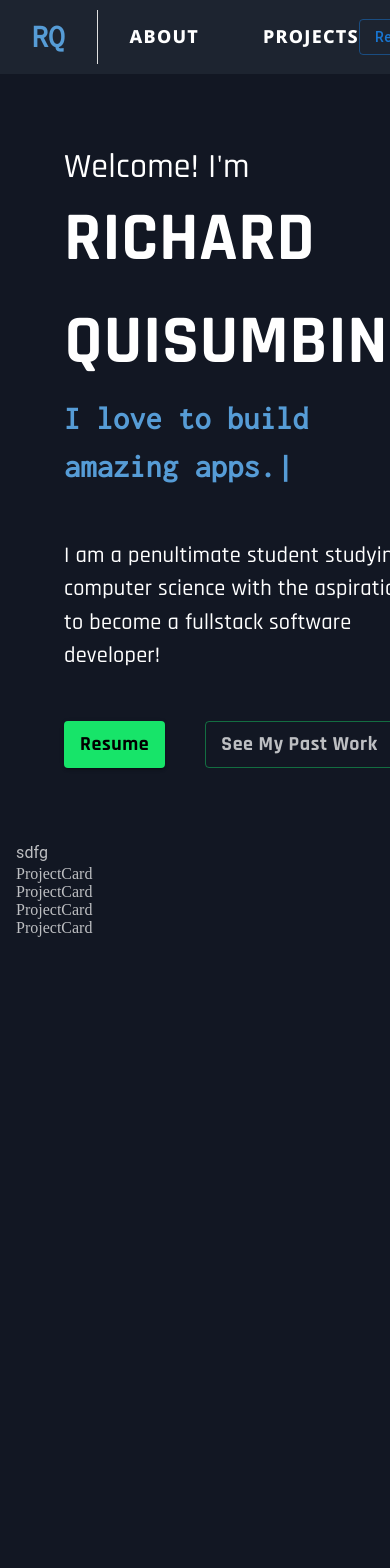
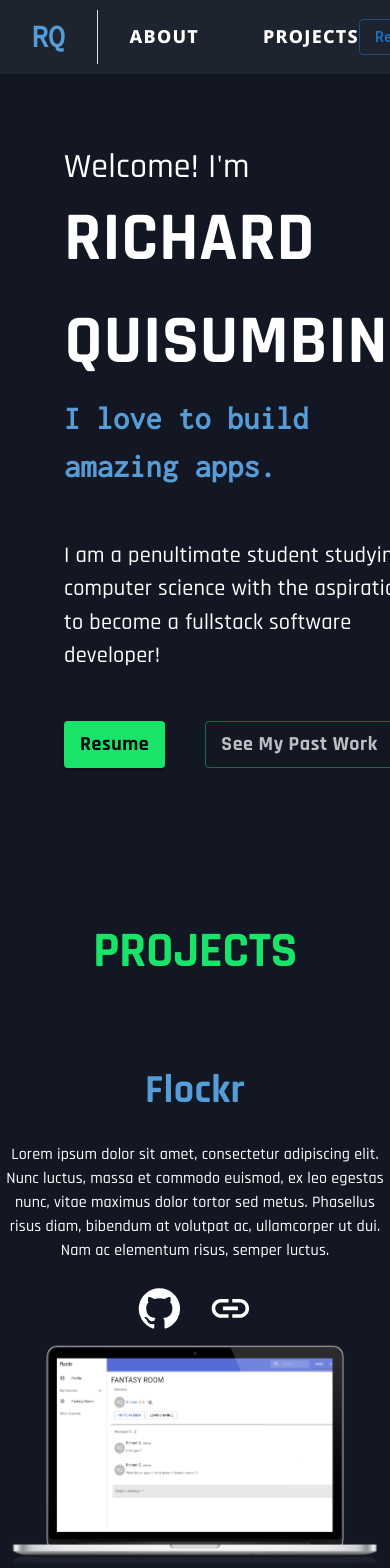
Before and after one commit to RichQ-hub/portfolio, a React (Create React App) app: page / in a window 390 px wide. Shown: the top 1568 px of the page. Before the commit the page ends 937 px from the top, so only its background shows below. Built offline with nearby package versions, Linux system fonts and the light colour scheme.

Commit message:
Added responsive layout to projects section

```diff
--- a/src/components/AboutMe/AboutMe.tsx
+++ b/src/components/AboutMe/AboutMe.tsx
@@ -4,6 +4,18 @@ import TypewriterComponent from 'typewriter-effect';
 import styled from 'styled-components';
 
 import {ReactComponent as Coding} from '../../assets/svg/coding.svg';
+
+// Redundant Wrapper. (To do)
+const AboutWrapper = styled.section`
+    height: calc(100vh - 4.8rem);
+    padding: 2rem 3rem;
+    display: flex;
+    align-items: center;
+
+    @media (max-width: 800px) {
+        flex-direction: column;
+    }
+`;
 
 const TypewriterWrapper = styled.div`
     * {
@@ -17,7 +29,7 @@ const TypewriterWrapper = styled.div`
 
 export default function AboutMe() {
     return (
-        <Box sx={{
+        <Box id="about" sx={{
             height: 'calc(100vh - 4.8rem)',
             padding: '2rem 3rem',
             display: 'flex',
--- a/src/components/Navbar/Navbar.tsx
+++ b/src/components/Navbar/Navbar.tsx
@@ -13,6 +13,7 @@ export default function Navbar() {
             background: '#1D2430',
             position: 'fixed',
             top: '0',
+            zIndex: '1',
             display: 'flex',
             justifyContent: 'space-between',
             alignItems: 'center',
--- a/src/components/ProjectCard/ProjectCard.tsx
+++ b/src/components/ProjectCard/ProjectCard.tsx
@@ -1,5 +1,58 @@
+import { Grid, Typography, Box } from '@mui/material';
+import Tag from '../../types/Tag'
+import { styled } from 'styled-components';
+import { GitHub, Link } from '@mui/icons-material';
 
-import Tag from '../../types/Tag'
+const ProjectImg = styled.img`
+    padding: 2%;
+    height: auto;
+    width: 100%;
+`;
+
+const ProjectLinks = styled.div`
+    display: flex;
+    align-items: center;
+    gap: 1.6rem;
+    height: auto;
+`;
+
+const StyledLink = styled.a`
+    height: 2.8rem;
+    width: 2.8rem;
+    transition: transform ease-in-out 0.2s;
+
+    &:hover svg {
+        fill: red;
+        transform: scale(1.1);
+    };
+
+    * {
+        height: inherit;
+    }
+`;
+
+const StyledGithub = styled(StyledLink)`
+    &:hover svg {
+        fill: #569CD6;
+    }
+`;
+
+const ProjectDesc = styled.div<{position: number}>`
+    display: flex;
+    flex-direction: column;
+    align-items: ${({position}) => position % 2 === 0 ? 'flex-end' : 'flex-start'};
+    text-align: ${({position}) => position % 2 === 0 ? 'end' : 'start'};
+
+    * {
+        color: white;
+    };
+
+    @media (max-width: 900px) {
+        align-items: center;
+        text-align: center;
+    }
+
+`;
 
 interface ProjectCardProps {
     position: number,
@@ -23,6 +76,48 @@ export default function ProjectCard(props: ProjectCardProps) {
     } = props;
 
     return (
-        <div>ProjectCard</div>
+        <Grid item container columnSpacing={4} direction={position % 2 == 0 ? "row" : "row-reverse"}>
+            <Grid item xs={12} md={5} sx={{
+                display: 'flex',
+                alignItems: 'center',
+            }}>
+                <ProjectDesc position={position}>
+                    {/* Project Name Section */}
+                    <Typography sx={{
+                        fontFamily: 'Rajdhani',
+                        fontSize: '2.5rem',
+                        fontWeight: 700,
+                        color: '#569CD6',
+                    }}>{title}</Typography>
+
+                    {/* Project Description Section */}
+                    <Typography sx={{
+                        margin: '1.4rem 0',
+                        fontFamily: 'Rajdhani',
+                        fontSize: '1rem',
+                        fontWeight: 500,
+                    }}>{description}</Typography>
+
+                    {/* Project Github and Link Section */}
+                    <ProjectLinks>
+                        <StyledGithub href={github} target='_blank'>
+                            <GitHub sx={{ height: '100%', width: '100%' }}/>
+                        </StyledGithub>
+                        <StyledLink href={link} target='_blank'>
+                            <Link sx={{ height: '100%', width: '100%' }}/>
+                        </StyledLink>
+                    </ProjectLinks>
+                </ProjectDesc>
+            </Grid>
+
+            {/* Image Section */}
+            <Grid item xs={12} md={7} sx={{
+                display: 'flex',
+                justifyContent: 'center',
+            }}>
+                <ProjectImg src={img} alt="" />
+            </Grid>
+        </Grid>
+
     )
 }
--- a/src/components/ProjectsList/ProjectsList.tsx
+++ b/src/components/ProjectsList/ProjectsList.tsx
@@ -1,15 +1,24 @@
-import { Container, Typography } from '@mui/material';
+import { Container, Typography, Grid } from '@mui/material';
 import ProjectCard from '../ProjectCard/ProjectCard';
 import PROJECTS from '../../data/projects';
 
 export default function ProjectsList() {
     return (
-        <Container>
+        <Container id='projects' sx={{
+            padding: '5rem 0',
+        }}>
             {/* Title */}
-            <Typography>sdfg</Typography>
-
+            <Typography sx={{
+                marginBottom: '5rem',
+                textAlign: 'center',
+                fontFamily: 'Rajdhani',
+                fontWeight: '700',
+                fontSize: '3.125rem',
+                color: '#17E469',
+            }} variant='h2'>PROJECTS</Typography>
 
             {/* Project List */}
+            <Grid container rowSpacing={4}>
                 {PROJECTS.map((project, idx) => {
                     const { title, img, description, tags, github, link } = project;
                     return (
@@ -25,6 +34,7 @@ export default function ProjectsList() {
                         />
                     )
                 })}
+            </Grid>
         </Container>
 
     )
--- a/src/data/projects.ts
+++ b/src/data/projects.ts
@@ -1,12 +1,17 @@
 import Project from "../types/Project";
 import { FRONTEND, BACKEND, REACT_JS } from "./tags";
+
+// Image paths.
+import flockr from '../assets/images/projects/flockr.png';
+import persolvo from '../assets/images/projects/persolvo.png';
+import dinerCritic from '../assets/images/projects/diner-critic.png';
 
 const PROJECTS: Project[] = [
     {
         title: 'Flockr',
         description:
             'Lorem ipsum dolor sit amet, consectetur adipiscing elit. Nunc luctus, massa et commodo euismod, ex leo egestas nunc, vitae maximus dolor tortor sed metus. Phasellus risus diam, bibendum at volutpat ac, ullamcorper ut dui. Nam ac elementum risus, semper luctus.',
-        img: 'na',
+        img: flockr,
         tags: [BACKEND],
         github: 'https://github.com/RichQ-hub/Flockr'
     },
@@ -14,23 +19,24 @@ const PROJECTS: Project[] = [
         title: 'Persolvo',
         description:
             'Lorem ipsum dolor sit amet, consectetur adipiscing elit. Nunc luctus, massa et commodo euismod, ex leo egestas nunc, vitae maximus dolor tortor sed metus. Phasellus risus diam, bibendum at volutpat ac, ullamcorper ut dui. Nam ac elementum risus, semper luctus.',
-        img: 'na',
+        img: persolvo,
         tags: [FRONTEND, REACT_JS],
-        github: 'https://github.com/RichQ-hub/Persolvo'
+        github: 'https://github.com/RichQ-hub/Persolvo',
+        link: 'https://richq-hub.github.io/Persolvo/'
     },
+    // {
+    //     title: 'Loop Mania',
+    //     description:
+    //         'Lorem ipsum dolor sit amet, consectetur adipiscing elit. Nunc luctus, massa et commodo euismod, ex leo egestas nunc, vitae maximus dolor tortor sed metus. Phasellus risus diam, bibendum at volutpat ac, ullamcorper ut dui. Nam ac elementum risus, semper luctus.',
+    //     img: 'na',
+    //     tags: [BACKEND],
+    //     github: 'https://github.com/RichQ-hub/LoopMania'
+    // },
     {
-        title: 'Loop Mania',
+        title: 'Diner Critic (WIP)',
         description:
             'Lorem ipsum dolor sit amet, consectetur adipiscing elit. Nunc luctus, massa et commodo euismod, ex leo egestas nunc, vitae maximus dolor tortor sed metus. Phasellus risus diam, bibendum at volutpat ac, ullamcorper ut dui. Nam ac elementum risus, semper luctus.',
-        img: 'na',
-        tags: [BACKEND],
-        github: 'https://github.com/RichQ-hub/LoopMania'
-    },
-    {
-        title: 'Diner Critic',
-        description:
-            'Lorem ipsum dolor sit amet, consectetur adipiscing elit. Nunc luctus, massa et commodo euismod, ex leo egestas nunc, vitae maximus dolor tortor sed metus. Phasellus risus diam, bibendum at volutpat ac, ullamcorper ut dui. Nam ac elementum risus, semper luctus.',
-        img: 'na',
+        img: dinerCritic,
         tags: [FRONTEND, BACKEND, REACT_JS],
         github: 'https://github.com/RichQ-hub/yelp-clone'
     }
```
Lines whose indentation alone changed are shown as unchanged.
